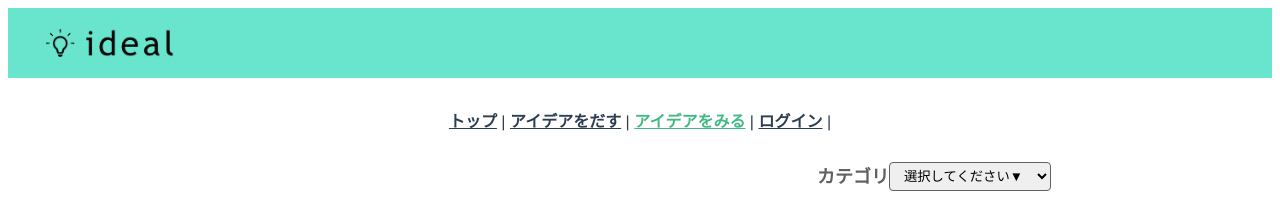
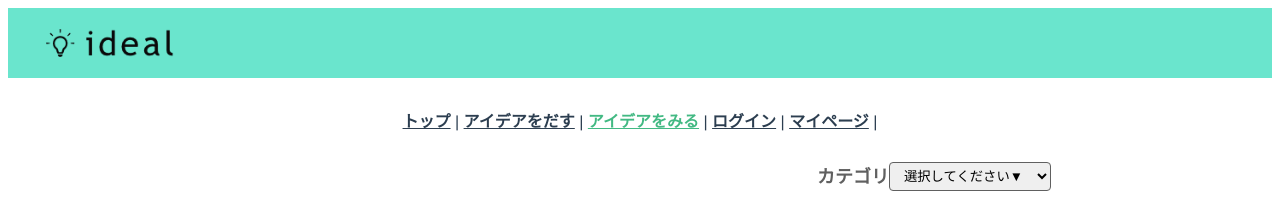
Before and after one commit to sisosyunya/ideal, a Vue app: page /home in a window 1280 px wide. Shown: the top 203 px of the page. Built offline with nearby package versions, Linux system fonts and the light colour scheme; no server answers; the database is empty.

Commit message:
今日は雨

```diff
--- a/src/router/index.js
+++ b/src/router/index.js
@@ -4,6 +4,7 @@
 import Post from "../views/Post.vue"
 import Login from "../views/Login.vue"
 import Signup from "../views/Signup.vue"
+import Mypage from "../views/Mypage.vue"
 
 
 
@@ -33,6 +34,11 @@
     name: 'Signup',
     component: Signup
   },
+  {
+    path:'/Mypage',
+    name:'Mypage',
+    component:Mypage
+  }
 
 ]
 
--- a/src/views/Home.vue
+++ b/src/views/Home.vue
@@ -7,6 +7,7 @@
     <router-link to="/post">アイデアをだす</router-link> |
     <router-link to="/home">アイデアをみる</router-link> |
     <router-link to="/login">ログイン</router-link> |
+        <router-link to="/mypage">マイページ</router-link> |
   </div>
   <main>
     <div class="title">
--- a/src/views/Login.vue
+++ b/src/views/Login.vue
@@ -8,7 +8,7 @@
     <router-link to="/post">アイデアをだす</router-link> |
     <router-link to="/home">アイデアをみる</router-link> |
     <router-link to="/login">ログイン</router-link> |
-    <router-link to="/newchatform">テスト</router-link> |
+    <router-link to="/mypage">マイページ</router-link> |
   </div>
   <div class="login">
     <div class="iconArea">
--- /dev/null
+++ b/src/views/Mypage.vue
@@ -0,0 +1,5 @@
+<template>
+aa
+</template>
+<script>
+</script>
--- a/src/views/Post.vue
+++ b/src/views/Post.vue
@@ -7,7 +7,7 @@
     <router-link to="/post">アイデアをだす</router-link> |
     <router-link to="/home">アイデアをみる</router-link> |
     <router-link to="/login">ログイン</router-link> |
-    <router-link to="/chat">チャット</router-link> |
+    <router-link to="/mypage">マイページ</router-link> |
   </div>
   <div class="post">
     <div class="space"></div>
--- a/src/views/Signup.vue
+++ b/src/views/Signup.vue
@@ -7,6 +7,7 @@
     <router-link to="/post">アイデアをだす</router-link> |
     <router-link to="/home">アイデアをみる</router-link> |
     <router-link to="/login">ログイン</router-link> |
+        <router-link to="/mypage">マイページ</router-link> |
   </div>
 
   <div class="signup">
```
